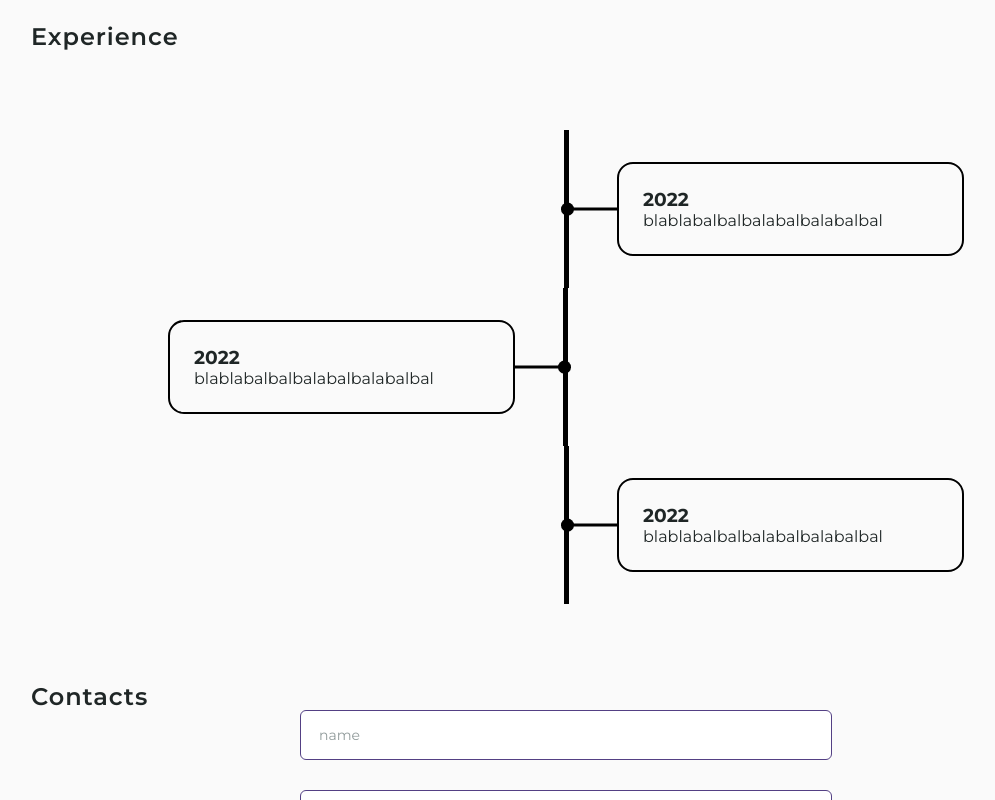
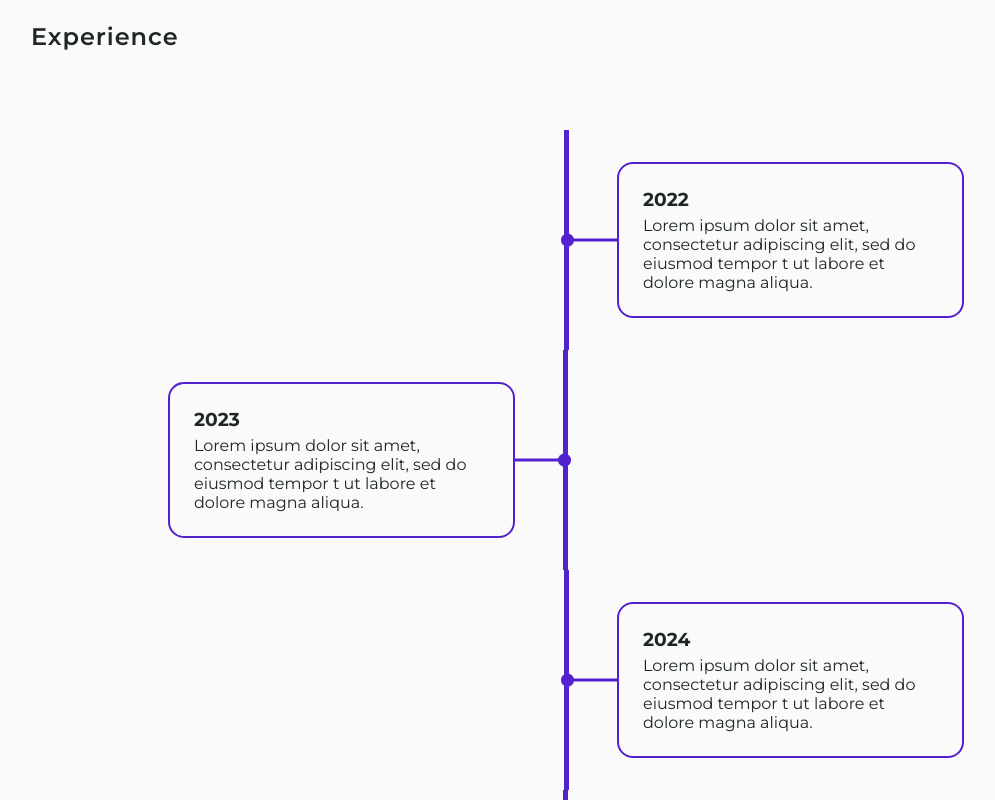
Before and after one commit to bloodyrainday/react-cv, a React app: page / in a window 1280 px wide. Shown: the part 2560-3360 px from the top of the page, without its empty margins (74-1069 px from the left). Built offline with nearby package versions, Linux system fonts and the light colour scheme.

Commit message:
feat: add CheckPoint component

```diff
--- /dev/null
+++ b/src/layout/sections/experience/CheckPoint.tsx
@@ -0,0 +1,91 @@
+import React from "react";
+import styled from "styled-components";
+import { theme } from "../../../styles/Theme.styled";
+
+type CheckPointPropsType = {
+  year: string;
+  text: string;
+};
+
+const CheckPoint = (props: CheckPointPropsType) => {
+  return (
+    <StyledCheckPoint>
+      <Frame>
+        <Title>{props.year}</Title>
+        <Description>{props.text}</Description>
+      </Frame>
+    </StyledCheckPoint>
+  );
+};
+
+export default CheckPoint;
+
+const StyledCheckPoint = styled.div`
+  width: 400px;
+  padding-top: 2em;
+  padding-bottom: 2em;
+  position: relative;
+
+  &:nth-child(odd) {
+    border-left: 5px solid ${theme.colors.primary};
+    padding-left: 3em;
+    transform: translateX(198px);
+  }
+
+  &:nth-child(even) {
+    border-right: 5px solid ${theme.colors.primary};
+    padding-right: 3em;
+    transform: translateX(-198px);
+  }
+
+  &:nth-child(odd)::before,
+  &:nth-child(even)::before {
+    content: "";
+    background-color: ${theme.colors.primary};
+    width: 3em;
+    height: 3px;
+    position: absolute;
+    top: 50%;
+    transform: translateY(-50%);
+  }
+
+  &:nth-child(odd)::before {
+    left: 0%;
+  }
+
+  &:nth-child(even)::before {
+    right: 0%;
+  }
+
+  &:nth-child(odd) div::before,
+  &:nth-child(even) div::before {
+    content: "";
+    background-color: ${theme.colors.primary};
+    width: 0.8em;
+    height: 0.8em;
+    position: absolute;
+    top: 50%;
+    transform: translateY(-50%);
+    border-radius: 50%;
+  }
+
+  &:nth-child(odd) div::before {
+    left: -0.5em;
+  }
+
+  &:nth-child(even) div::before {
+    right: -0.5em;
+  }
+`;
+
+const Frame = styled.div`
+  border: 2px solid ${theme.colors.primary};
+  border-radius: 1em;
+  padding: 1.5em;
+`;
+
+const Title = styled.h3`
+  margin-bottom: 5px;
+`;
+
+const Description = styled.p``;
--- a/src/layout/sections/experience/TimeLine.tsx
+++ b/src/layout/sections/experience/TimeLine.tsx
@@ -1,33 +1,23 @@
 import React from "react";
 import styled from "styled-components";
+import CheckPoint from "./CheckPoint";
+
+type experienceType = {
+  id: number;
+  year: string;
+  text: string;
+};
 
 type TimeLinePropsType = {
-  experience: Array<Object>;
+  experience: Array<experienceType>;
 };
 
 const TimeLine = (props: TimeLinePropsType) => {
   return (
     <StyledTimeLine>
-      <CheckPoint>
-        <Frame>
-          <Title>2022</Title>
-          <Description>blablabalbalbalabalbalabalbal</Description>
-        </Frame>
-      </CheckPoint>
-
-      <CheckPoint>
-        <Frame>
-          <Title>2022</Title>
-          <Description>blablabalbalbalabalbalabalbal</Description>
-        </Frame>
-      </CheckPoint>
-
-      <CheckPoint>
-        <Frame>
-          <Title>2022</Title>
-          <Description>blablabalbalbalabalbalabalbal</Description>
-        </Frame>
-      </CheckPoint>
+      {props.experience.map((item) => {
+        return <CheckPoint key={item.id} year={item.year} text={item.text} />;
+      })}
     </StyledTimeLine>
   );
 };
@@ -41,71 +31,3 @@ const StyledTimeLine = styled.div`
   flex-direction: column;
   align-items: center;
 `;
-
-const CheckPoint = styled.div`
-  width: 400px;
-  padding-top: 2em;
-  padding-bottom: 2em;
-  position: relative;
-
-  &:nth-child(odd) {
-    border-left: 5px solid black;
-    padding-left: 3em;
-    transform: translateX(198px);
-  }
-
-  &:nth-child(even) {
-    border-right: 5px solid black;
-    padding-right: 3em;
-    transform: translateX(-198px);
-  }
-
-  &:nth-child(odd)::before,
-  &:nth-child(even)::before {
-    content: "";
-    background-color: black;
-    width: 3em;
-    height: 3px;
-    position: absolute;
-    top: 50%;
-    transform: translateY(-50%);
-  }
-
-  &:nth-child(odd)::before {
-    left: 0%;
-  }
-
-  &:nth-child(even)::before {
-    right: 0%;
-  }
-
-  &:nth-child(odd) div::before,
-  &:nth-child(even) div::before {
-    content: "";
-    background-color: black;
-    width: 0.8em;
-    height: 0.8em;
-    position: absolute;
-    top: 50%;
-    transform: translateY(-50%);
-    border-radius: 50%;
-  }
-
-  &:nth-child(odd) div::before {
-    left: -0.5em;
-  }
-
-  &:nth-child(even) div::before {
-    right: -0.5em;
-  }
-`;
-
-const Frame = styled.div`
-  border: 2px solid black;
-  border-radius: 1em;
-  padding: 1.5em;
-`;
-
-const Title = styled.h3``;
-
-const Description = styled.p``;
```
